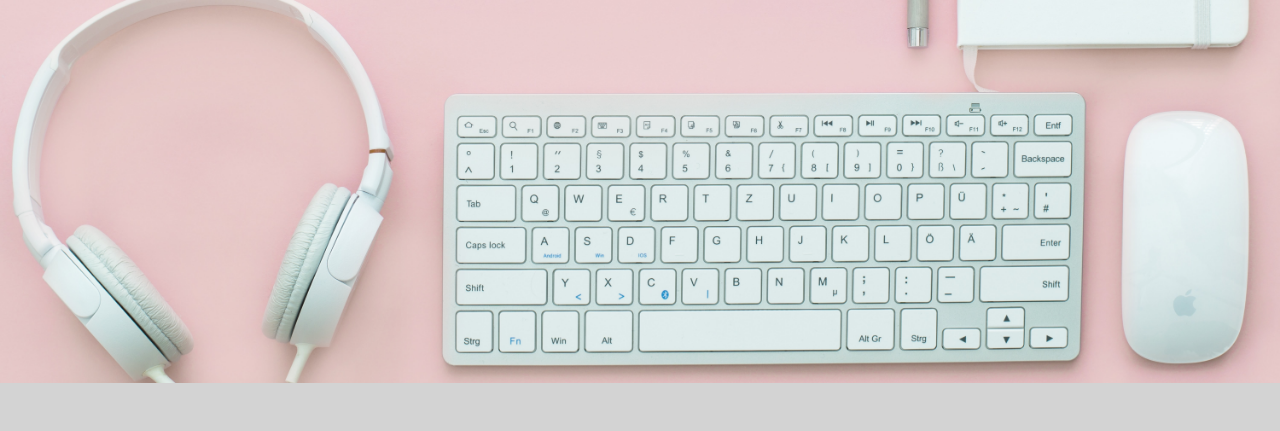
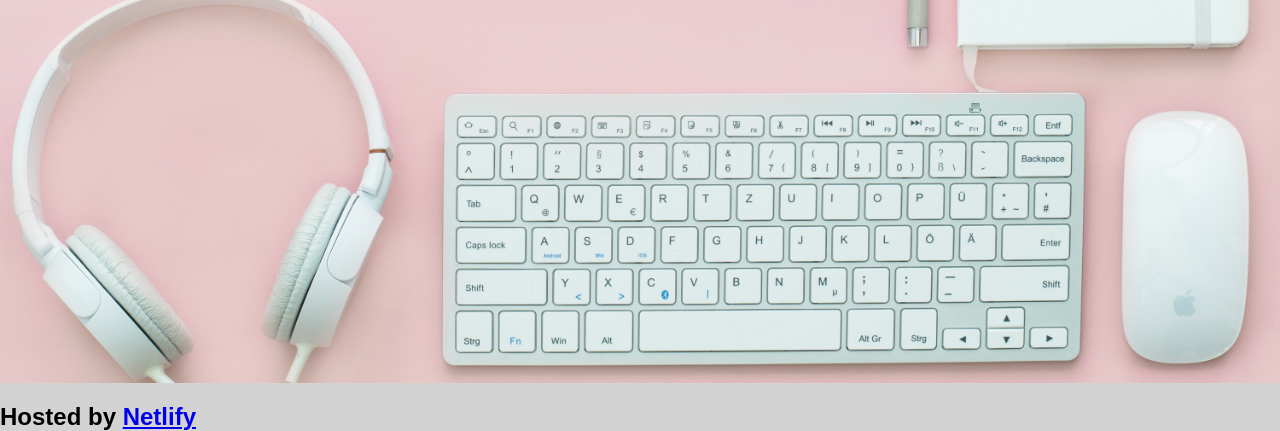
Before and after one commit to mariamayowa/Portfolio, a plain HTML site: page Index.html in a window 1280 px wide. Shown: the part 417-848 px from the top of the page. Before the commit the page ends 820 px from the top, so only its background shows below. Drawn offline with Linux system fonts and the light colour scheme.

Commit message:
Added link to Netlify

```diff
--- a/Index.html
+++ b/Index.html
@@ -33,5 +33,9 @@
             </div>
         </div>
     </div>
+    <h2>
+        Hosted by
+        <a href="https://www.netlify.com/">Netlify</a>
+    </h2>
 </body>
 </html>
```
